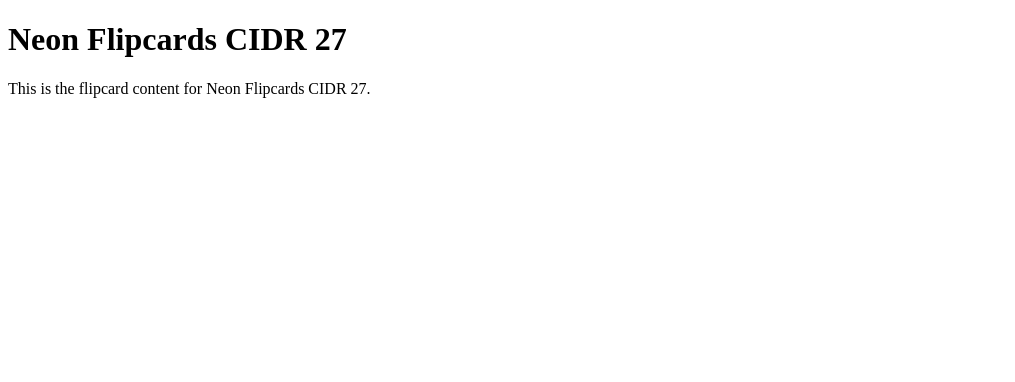
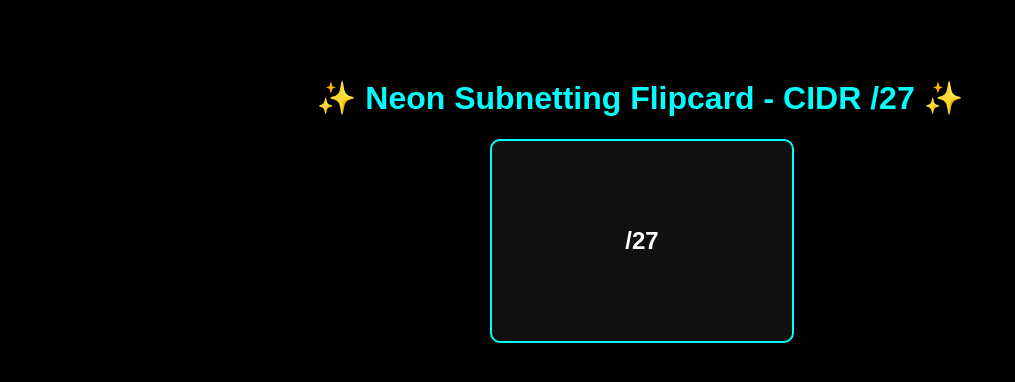
Before and after one commit to tradezone55/neon-flipcards, a plain HTML site: page Neon_Flipcards_CIDR_27.html in a window 1280 px wide. Shown: the whole page, without its empty margins (0-1015 px from the left). Drawn offline with Linux system fonts and the light colour scheme.

Commit message:
Update Neon_Flipcards_CIDR_27.html

```diff
--- a/Neon_Flipcards_CIDR_27.html
+++ b/Neon_Flipcards_CIDR_27.html
@@ -1,11 +1,69 @@
 <!DOCTYPE html>
 <html lang="en">
 <head>
-    <meta charset="UTF-8">
-    <title>Neon Flipcards CIDR 27</title>
+  <meta charset="UTF-8" />
+  <meta name="viewport" content="width=device-width, initial-scale=1.0"/>
+  <title>Neon Flipcards CIDR /27</title>
+  <style>
+    body {
+      background-color: black;
+      font-family: Arial, sans-serif;
+      color: cyan;
+      text-align: center;
+      padding: 50px;
+    }
+    .flip-card {
+      background-color: transparent;
+      width: 300px;
+      height: 200px;
+      perspective: 1000px;
+      margin: 20px auto;
+    }
+    .flip-card-inner {
+      position: relative;
+      width: 100%;
+      height: 100%;
+      text-align: center;
+      transition: transform 0.8s;
+      transform-style: preserve-3d;
+    }
+    .flip-card:hover .flip-card-inner {
+      transform: rotateY(180deg);
+    }
+    .flip-card-front, .flip-card-back {
+      position: absolute;
+      width: 100%;
+      height: 100%;
+      -webkit-backface-visibility: hidden;
+      backface-visibility: hidden;
+      display: flex;
+      justify-content: center;
+      align-items: center;
+      border: 2px solid cyan;
+      border-radius: 10px;
+    }
+    .flip-card-front {
+      background-color: #111;
+      color: white;
+    }
+    .flip-card-back {
+      background-color: #333;
+      color: lime;
+      transform: rotateY(180deg);
+    }
+  </style>
 </head>
 <body>
-    <h1>Neon Flipcards CIDR 27</h1>
-    <p>This is the flipcard content for Neon Flipcards CIDR 27.</p>
+  <h1>✨ Neon Subnetting Flipcard - CIDR /27 ✨</h1>
+  <div class="flip-card">
+    <div class="flip-card-inner">
+      <div class="flip-card-front">
+        <h2>/27</h2>
+      </div>
+      <div class="flip-card-back">
+        <p>Subnet mask: TBD<br>Hosts per subnet: TBD<br>Network info: TBD</p>
+      </div>
+    </div>
+  </div>
 </body>
 </html>
```
